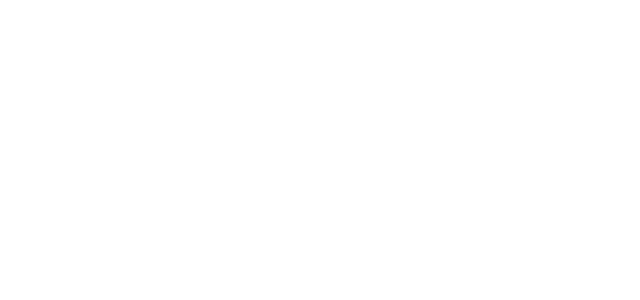
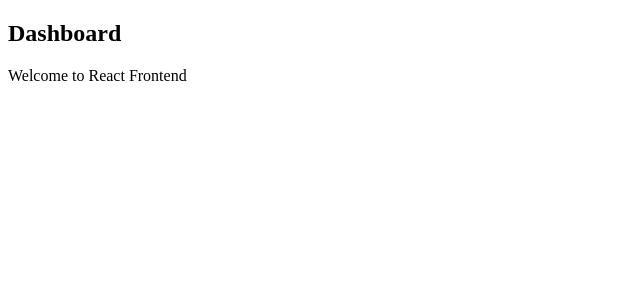
Before and after one commit to PeterBen90/react-frontend, a React (Create React App) app: page /dashboard in a window 1280 px wide. Shown: the top 300 px of the page, without its empty margins (0-640 px from the left). Built offline with nearby package versions, Linux system fonts and the light colour scheme.

Commit message:
added dashboard component

```diff
--- a/src/MainRouter.js
+++ b/src/MainRouter.js
@@ -1,13 +1,15 @@
 import React from "react";
 import { Route, Switch } from "react-router-dom";
-import Home from "./core/Home";
 import Register from "./user/Register";
 import Login from "./user/Login";
+import Dashboard from "./core/Dashboard";
+import Home from "./core/Home";
 
 const MainRouter = () => (
 	<div>
 		<Switch>
 			<Route exact path="/" component={Home} />
+			<Route exact path="/dashboard" component={Dashboard} />
 			<Route exact path="/register" component={Register} />
 			<Route exact path="/login" component={Login} />
 		</Switch>
--- /dev/null
+++ b/src/core/Dashboard.js
@@ -0,0 +1,10 @@
+import React from "react";
+
+const Dashboard = () => (
+	<div className="jumbotron">
+		<h2>Dashboard</h2>
+		<p className="lead">Welcome to React Frontend</p>
+	</div>
+);
+
+export default Dashboard;
--- a/src/user/Login.js
+++ b/src/user/Login.js
@@ -139,7 +139,7 @@ class Login extends Component {
 		if (loading) {
 			return <Spinner />;
 		} else if (redirectToDash) {
-			return <Redirect to="/" />;
+			return <Redirect to="/dashboard" />;
 		} else {
 			return (
 				<Container component="main" maxWidth="xs">
```
